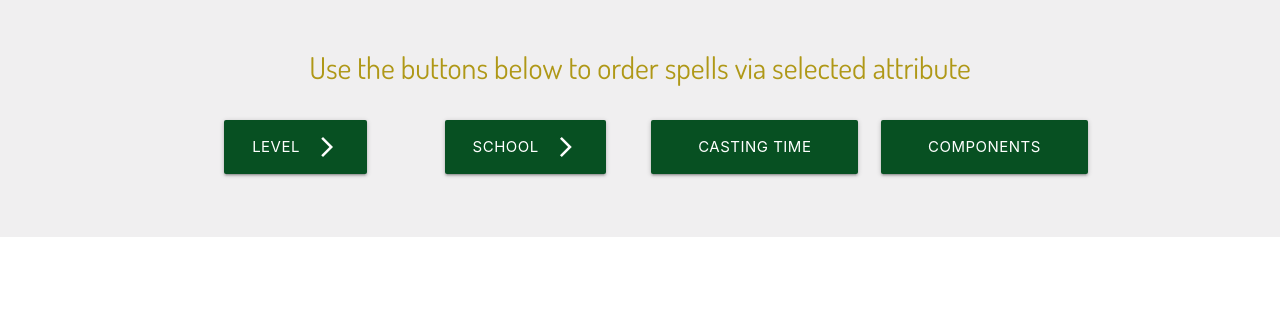
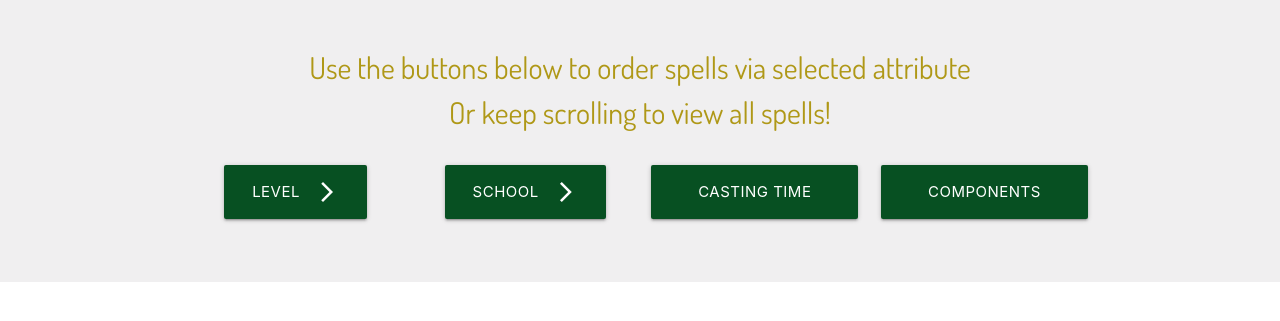
Before and after one commit to JackSnowdon/spellbook, a Flask app: page /browse_spells in a window 1280 px wide. Shown: the part 64-385 px from the top of the page. Run offline with Flask 2, Linux system fonts and the light colour scheme; data that the repository does not hold is empty; some libraries are stand-ins or nearby versions.

Commit message:
made buttons resposive

```diff
--- a/static/css/style.css
+++ b/static/css/style.css
@@ -131,6 +131,7 @@
     padding-top: 1em;
 }
 
+
 /* Modals */
 
 .modal-body {
--- a/templates/view_spells.html
+++ b/templates/view_spells.html
@@ -8,30 +8,33 @@
 
 <div class="row search-buttons">
     <div class="col s12">
-        <p class="spell-name center-text">Use the buttons below to order spells via selected attribute </p>
+        <p class="spell-name center-text">Use the buttons below to order spells via selected attribute<br>Or keep scrolling to view all spells!</p>
     </div>
-    <div class="col s3">
+    <div class="col s12 m3">
         <form action="" method="POST">
             <button class="waves-effect waves-light btn-large nav-color" type="submit" name="action">Level
                 <i class="material-icons right">arrow_forward_ios</i>
             </button>
         </form>
+        <hr class="spell-break hide-on-med-and-up">
     </div>
-    <div class="col s3">
+    <div class="col s12 m3">
         <form action="" method="POST">
             <button class="waves-effect waves-light btn-large nav-color" type="submit" name="action">School
                 <i class="material-icons right">arrow_forward_ios</i>
             </button>
         </form>
+        <hr class="spell-break hide-on-med-and-up">
     </div>
-    <div class="col s3">
+    <div class="col s12 m3">
         <form action="" method="POST">
             <button class="waves-effect waves-light btn-large nav-color" type="submit" name="action">Casting Time
                 <i class="material-icons right">arrow_forward_ios</i>
             </button>
         </form>
+        <hr class="spell-break hide-on-med-and-up">
     </div>
-    <div class="col s3">
+    <div class="col s12 m3">
         <form action="" method="POST">
             <button class="waves-effect waves-light btn-large nav-color" type="submit" name="action">Components
                 <i class="material-icons right">arrow_forward_ios</i>
```
